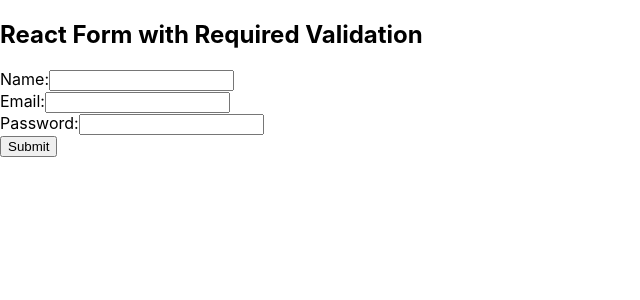
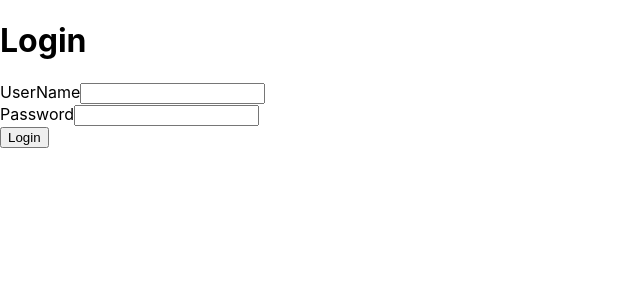
Before and after one commit to sureshnewdevdev/crud, a React (Create React App) app: page / in a window 1280 px wide. Shown: the top 300 px of the page, without its empty margins (0-640 px from the left). Built offline with nearby package versions, Linux system fonts and the light colour scheme.

Commit message:
localstorage

```diff
--- a/src/App.js
+++ b/src/App.js
@@ -1,110 +1,32 @@
-import React from "react";
-import FormWithValidation from "./api/FormWithValidation";
+import React, { useState } from "react";
+import Login from "./api/Login";
+import Welcome from "./api/Welcome";
+
 function App() {
-  return(
-    <div className="App">
-    <FormWithValidation/>
-    </div>
-  );
+  const [isAuthenticated, setIsAuthenticated] = useState(false);
+
+  // Function to handle login
+  const handleLogin = (username, password) => {
+    if (username === "Admin" && password === "admin123") {
+      // Save to localStorage
+      localStorage.setItem("username", username);
+      localStorage.setItem("password", password);
+
+      // Set authentication state
+      setIsAuthenticated(true);
+    } else {
+      alert("Login Failed: Invalid username or password.");
+    }  };
+
+  return (
+    <div>
+      {
+      isAuthenticated ? (
+        <Welcome />
+      ) : (
+        <Login onLogin={handleLogin} />
+        )
+}</div>)
 }
 
 export default App;
-// import React, { useEffect, useState } from "react";
-// import axiosInstance from "./api/axiosInstance";
-
-// const App = () => {
-//   const [products, setProducts] = useState([]);
-//   const [error, setError] = useState(null);
-
-//   // Fetch all products
-//   const fetchProducts = async () => {
-//     try {
-//       // localStorage.setItem()
-//       const response = await axiosInstance.get("/products");
-//       setProducts(response.data);
-//     } catch (err) {
-//       setError(err.message);
-//     }
-//   };
-
-//   // Add a new product
-//   const addProduct = async () => {
-//     try {
-//       const newProduct = { name: "Tablet", price: 299.99 };
-//       await axiosInstance.post("/products", newProduct);
-//       fetchProducts(); // Refresh products
-//     } catch (err) {
-//       setError(err.message);
-//     }
-//   };
-
-//   // Update a product
-//   const updateProduct = async (id) => {
-//     try {
-//       const updatedProduct = { name: "Updated Laptop", price: 1099.99 };
-//       await axiosInstance.put(`/products/${id}`, updatedProduct); // put
-//       fetchProducts(); // Refresh products
-//     } catch (err) {
-//       setError(err.message);
-//     }
-//   };
-
-//   // Delete a product
-//   const deleteProduct = async (id) => {
-//     try {
-//       await axiosInstance.delete(`/products/${id}`);
-//       fetchProducts(); // Refresh products
-//     } catch (err) {
-//       setError(err.message);
-//     }
-//   };
-
-//   useEffect(() => {
-//     fetchProducts();
-//   }, []);
-
-//   return (
-//     <div>
-//       <h1>Product List</h1>
-//       {error && <p style={{ color: "red" }}>{error}</p>}
-//       <ul>
-//         {products.map((product) => (
-//           <li key={product.id}>
-//             {product.name} - ${product.price.toFixed(2)}
-//             <button onClick={() => updateProduct(product.id)}>Update</button>
-//             <button onClick={() => deleteProduct(product.id)}>Delete</button>
-//           </li>
-//         ))}
-//       </ul>
-//       <button onClick={addProduct}>Add Product</button>
-//     </div>
-//   );
-// };
-
-// export default App;
-
-// import React from "react";
-// // import ItemList from "./ItemList";
-// // import ProductList from "./ProductList";
-// // import DynamicList from "./DynamicList";
-// import ItemList from "./api/ItemList";
-// import DynamicList from "./api/DynamicList";
-// import ProductList from "./api/ProductList.js";
-
-// function App() {
-//   return (
-//     <div>
-//       <h1>Welcome to the React Lists Demo</h1>
-//       {/* Render the ItemList component */}
-//       <ItemList />
-
-//       {/* Render the ProductList component */}
-//       <ProductList />
-
-//       {/* Render the DynamicList component */}
-//       <DynamicList />
-//     </div>
-//   );
-// }
-
-// export default App;
--- /dev/null
+++ b/src/api/Login.js
@@ -0,0 +1,48 @@
+
+import React from "react";
+import { useState } from "react";
+
+
+function Login({ onLogin })
+{
+
+    const [username, setUsername] = useState("");
+    const [password, setPassword] = useState("");
+
+    const handleSubmit = (e) => {
+        e.preventDefault();
+        if (typeof onLogin === "function")
+        {
+            onLogin(username,password);
+        }
+        else
+        {
+            console.error("Error on login");
+        }
+    };
+
+    return(
+        <div>
+            <h1>Login</h1>
+            <form onSubmit={ handleSubmit}>
+                <div>
+                    <label>UserName</label>
+                    <input type="text" value={username}
+                    onChange={(e)=> setUsername (e.target.value) } ></input>
+                </div>
+
+                <div>
+                    <label>Password</label>
+                    <input type="password" value={password}
+                    onChange={(e)=> setPassword (e.target.value) } ></input>
+                </div>
+                <div>
+                <button type="submit">Login</button>
+                </div>
+            </form>
+         </div>
+    )
+
+}
+
+export default Login;
--- /dev/null
+++ b/src/api/Welcome.js
@@ -0,0 +1,14 @@
+import React from "react";
+
+function Welcome() {
+  const username = localStorage.getItem("username");
+
+  return (
+    <div>
+      <h2>Welcome, {username}!</h2>
+      <p>You have successfully logged in.</p>
+    </div>
+  );
+}
+
+export default Welcome;
```
